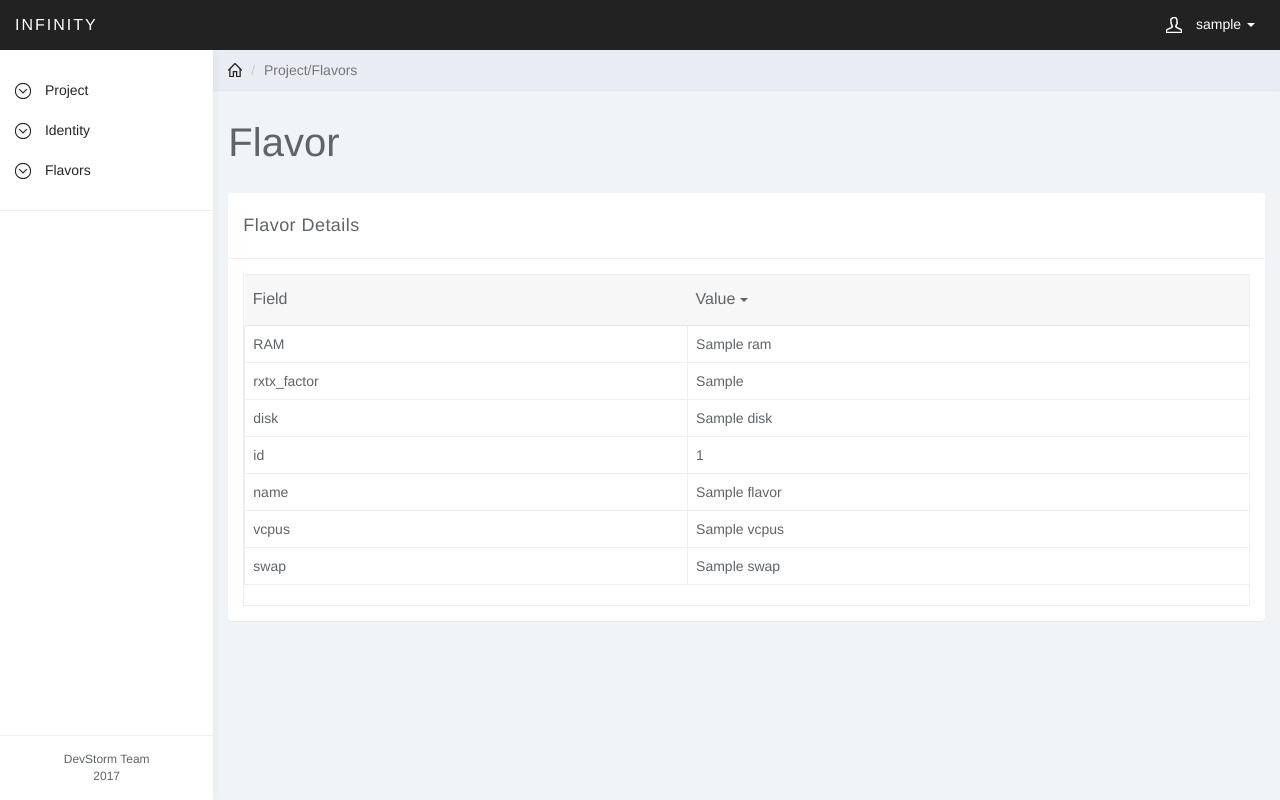
After one commit to MajdLetaief/Infinity, a Django app: template templates/app/flavor.html in a window 1280 px wide. The commit adds this page. Run offline with Django 3.2, Linux system fonts and the light colour scheme; the template is opened without the code that fills it: most values are stand-ins (such as "Sample title", 1, 10 or a date in 2020); some libraries are stand-ins or nearby versions.

Commit message:
Finishing the flavor get, getAll and create

```diff
--- a/app/urls.py
+++ b/app/urls.py
@@ -8,5 +8,7 @@ urlpatterns = [
     url(r'^volume/', views.VolumeView, name='volume'),
     url(r'^addvolume/', views.AddVolumeView, name='addvolume'),
     url(r'^images/', views.ImageView, name='images'),
-
+    url(r'^flavors/', views.FlavorsView, name='flavors'),
+    url(r'^flavor/([0-9]+)/$', views.FlavorView, name='flavor'),
+    url(r'^addflavor',views.AddFlavorView, name="addflavor"),
     ]
--- /dev/null
+++ b/templates/app/flavor.html
@@ -0,0 +1,136 @@
+{% extends 'app/index.html' %} {% block content %} {% load staticfiles %}
+
+<div class="row">
+    <ol class="breadcrumb">
+        <li>
+            <a href="#">
+                <svg class="glyph stroked home">
+                    <use xlink:href="#stroked-home"></use>
+                </svg>
+            </a>
+        </li>
+        <li class="active">Project/Flavors</li>
+    </ol>
+</div>
+<!--/.row-->
+
+
+<div class="row">
+    <div class="col-lg-12">
+        <h1 class="page-header">Flavor</h1>
+    </div>
+</div>
+<!--/.row-->
+<div class="row">
+    <div class="col-lg-12">
+        <div class="panel panel-default">
+            <div class="panel-heading">Flavor Details </div>
+            <div class="panel-body">
+                <div class="bootstrap-table">
+                    <div class="fixed-table-container">
+                        <div class="fixed-table-header">
+                            <table></table>
+                        </div>
+                        <div class="fixed-table-body">
+                            <div class="fixed-table-loading" style="top: 37px; display: none;">
+                                Loading, please wait…
+                            </div>
+                            <table data-toggle="table" data-url="tables/data1.json" data-show-refresh="true" data-show-toggle="true" data-show-columns="true"
+                                data-search="true" data-select-item-name="toolbar1" data-pagination="true" data-sort-name="name"
+                                data-sort-order="desc" class="table table-hover">
+                                <thead>
+                                    <tr>
+                                        <th colspan="4">
+                                            <div class="th-inner sortable">Field</div>
+                                            <div class="fht-cell"></div>
+                                        </th>
+                                        <th colspan="4">
+                                            <div class="th-inner sortable">Value<span class="order"><span class="caret" style="margin: 10px 5px;"></span></span>
+                                            </div>
+                                            <div class="fht-cell"></div>
+                                        </th>
+                                    </tr>
+                                </thead>
+                                <tbody>
+                                    <tr class="no-records-found">
+                                        <td colspan="4">
+                                            <div class="th-inner sortable">RAM</div>
+                                            <div class="fht-cell"></div>
+                                        </td>
+                                        <td colspan="4">
+                                            <div class="th-inner sortable">{{ flavor.ram }}</div>
+                                            <div class="fht-cell"></div>
+                                        </td>
+                                    </tr>
+                                    <tr class="no-records-found">
+                                        <td colspan="4">
+                                            <div class="th-inner sortable">rxtx_factor</div>
+                                            <div class="fht-cell"></div>
+                                        </td>
+                                        <td colspan="4">
+                                            <div class="th-inner sortable">{{ flavor.rxtx_factor }}</div>
+                                            <div class="fht-cell"></div>
+                                        </td>
+                                    </tr>
+                                     <tr class="no-records-found">
+                                        <td colspan="4">
+                                            <div class="th-inner sortable">disk</div>
+                                            <div class="fht-cell"></div>
+                                        </td>
+                                        <td colspan="4">
+                                            <div class="th-inner sortable">{{ flavor.disk }}</div>
+                                            <div class="fht-cell"></div>
+                                        </td>
+                                    </tr>
+                                     <tr class="no-records-found">
+                                        <td colspan="4">
+                                            <div class="th-inner sortable">id</div>
+                                            <div class="fht-cell"></div>
+                                        </td>
+                                        <td colspan="4">
+                                            <div class="th-inner sortable">{{ flavor.id }}</div>
+                                            <div class="fht-cell"></div>
+                                        </td>
+                                    </tr>
+                                     <tr class="no-records-found">
+                                        <td colspan="4">
+                                            <div class="th-inner sortable">name</div>
+                                            <div class="fht-cell"></div>
+                                        </td>
+                                        <td colspan="4">
+                                            <div class="th-inner sortable">{{ flavor.name }}</div>
+                                            <div class="fht-cell"></div>
+                                        </td>
+                                    </tr>
+                                     <tr class="no-records-found">
+                                        <td colspan="4">
+                                            <div class="th-inner sortable">vcpus</div>
+                                            <div class="fht-cell"></div>
+                                        </td>
+                                        <td colspan="4">
+                                            <div class="th-inner sortable">{{ flavor.vcpus }}</div>
+                                            <div class="fht-cell"></div>
+                                        </td>
+                                    </tr>
+                                     <tr class="no-records-found">
+                                        <td colspan="4">
+                                            <div class="th-inner sortable">swap</div>
+                                            <div class="fht-cell"></div>
+                                        </td>
+                                        <td colspan="4">
+                                            <div class="th-inner sortable">{{ flavor.swap }}</div>
+                                            <div class="fht-cell"></div>
+                                        </td>
+                                    </tr>
+                                </tbody>
+                            </table>
+                        </div>
+                    </div>
+                </div>
+            </div>
+        </div>
+    </div>
+</div>
+</div>
+<!--/.row-->
+{% endblock content %}
--- a/templates/app/index.html
+++ b/templates/app/index.html
@@ -124,6 +124,16 @@
             <ul class="children collapse" id="sub-item-2">
                 <li><a href="icons.html">Projects</a></li>
                 <li><a href="icons.html">Users</a></li>
+            </ul>
+        </li>
+        <li class="parent ">
+            <a href="#">
+                <span data-toggle="collapse" href="#sub-item-3"><svg class="glyph stroked chevron-down"><use
+                        xlink:href="#stroked-chevron-down"></use></svg></span> Flavors
+            </a>
+            <ul class="children collapse" id="sub-item-3">
+                <li><a href="{% url 'flavors' %}">Flavors List</a></li>
+                <li><a href="{% url 'addflavor' %}">Add Flavor</a></li>
             </ul>
         </li>
         <li role="presentation" class="divider"></li>
```
Also changed, not shown: app/views.py (+40 -0 lines), templates/app/flavorForm.html (added, +69 -0 lines), templates/app/flavors.html (added, +89 -0 lines), 9 other files.
